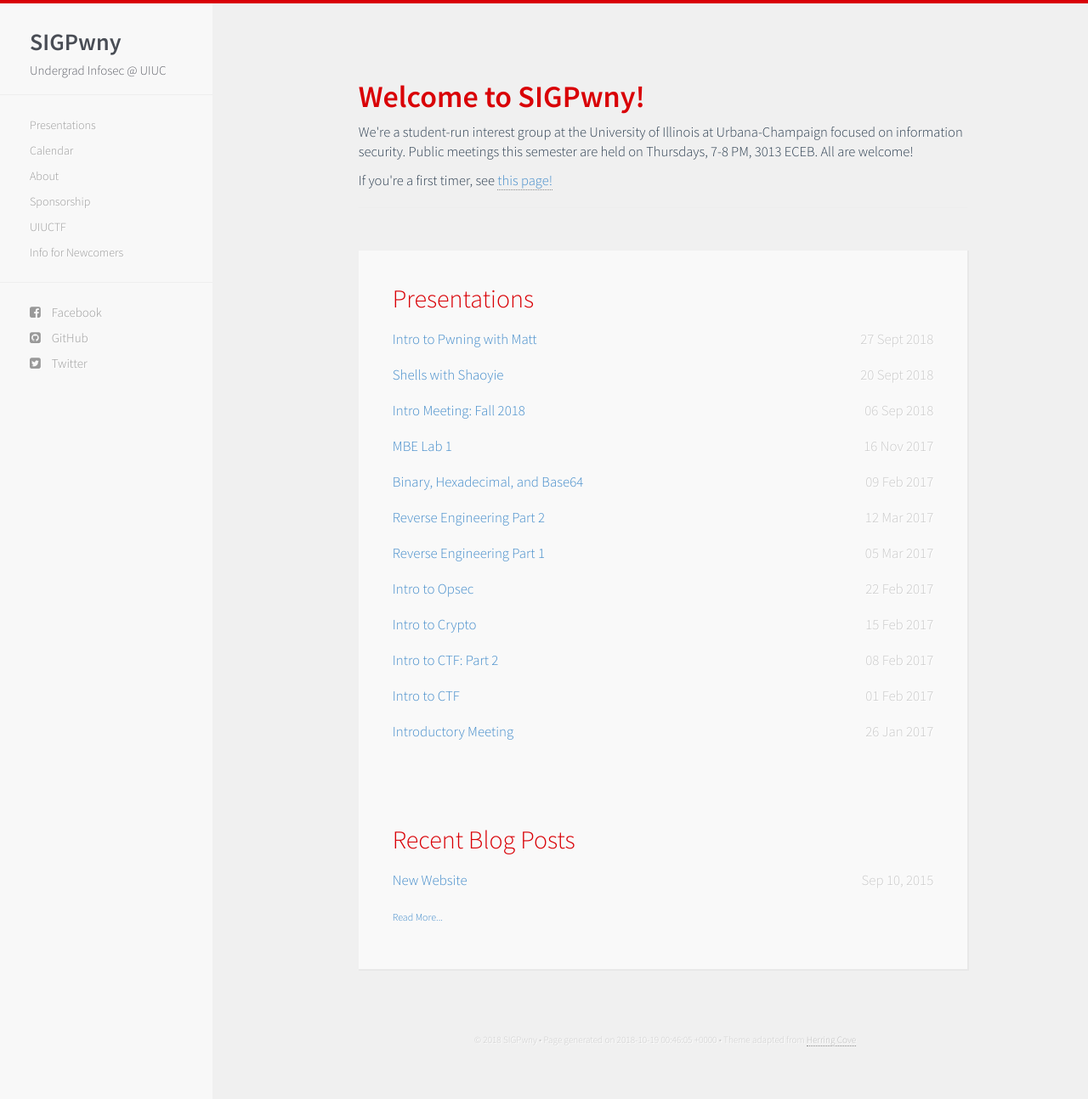
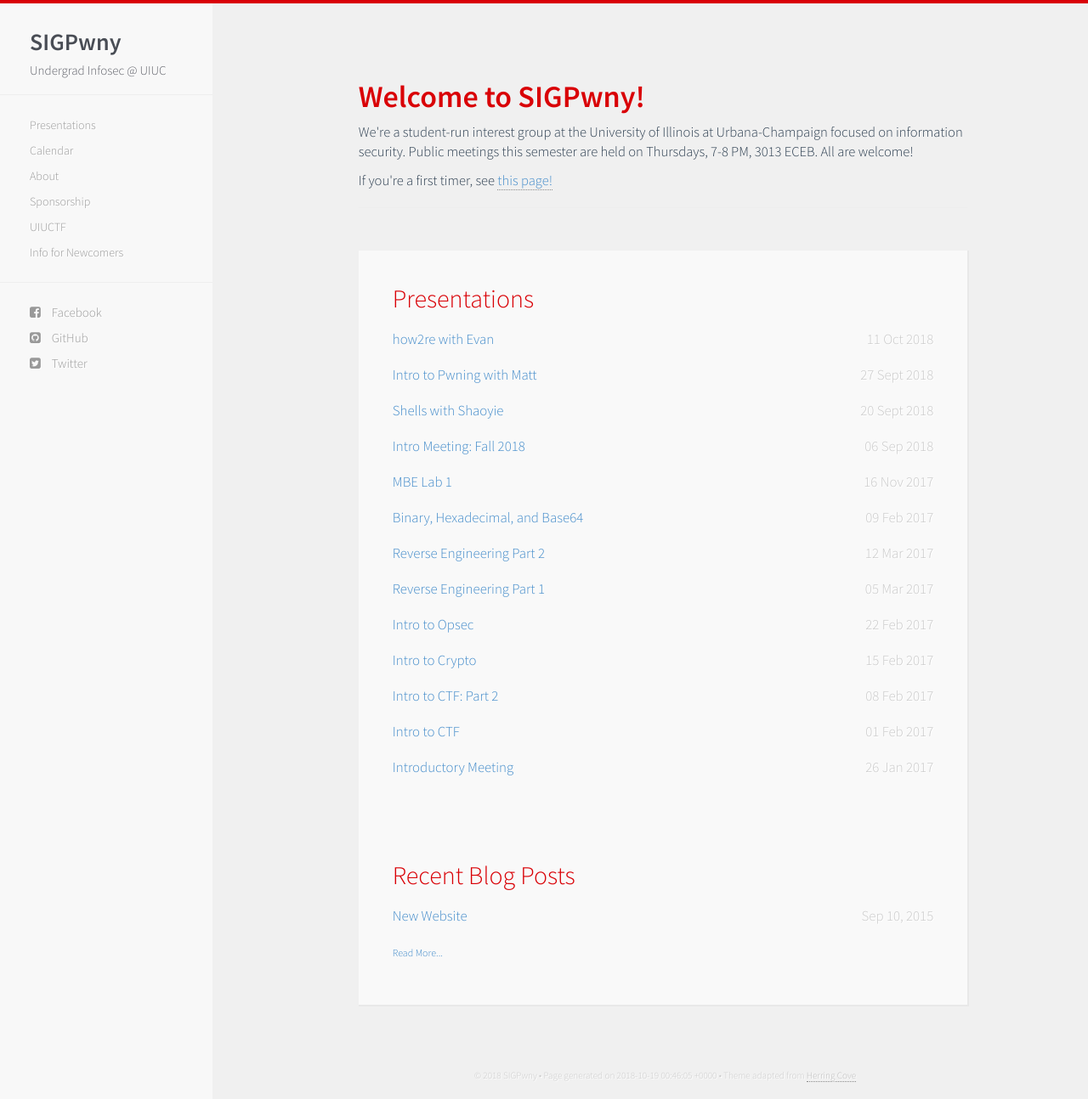
Before and after one commit to sigpwny/sigpwny.github.io-archive, a Jekyll site: the page built from index.html, in a window 1280 px wide and 1294 px high. Shown: the whole window at 85% size. Built offline with Jekyll 4.4.1, drawn with Linux system fonts in a browser that asks for light colours; nearby versions of some CDN libraries.

Commit message:
automated

```diff
--- a/_includes/presentations.html
+++ b/_includes/presentations.html
@@ -12,6 +12,10 @@
 -->
 
 		<!-- new member task: add all of these -->
+		<li><span>
+			<a href="https://drive.google.com/file/d/1gurpqZch4aER_x08tXD3mNOBzNdXa7LG/view?usp=sharing">how2re with Evan</a>
+			<time class="pull-right post-list">11 Oct 2018</time>
+			</span></li>
 		<li><span>
 			<a href="https://docs.google.com/presentation/d/1wxCVMbv8TRAgRJKmNtZ6WwpgiQDoZ6MyUDfbSxvw6rE/edit#slide=id.p">Intro to Pwning with Matt</a>
 			<time class="pull-right post-list">27 Sept 2018</time>
```
